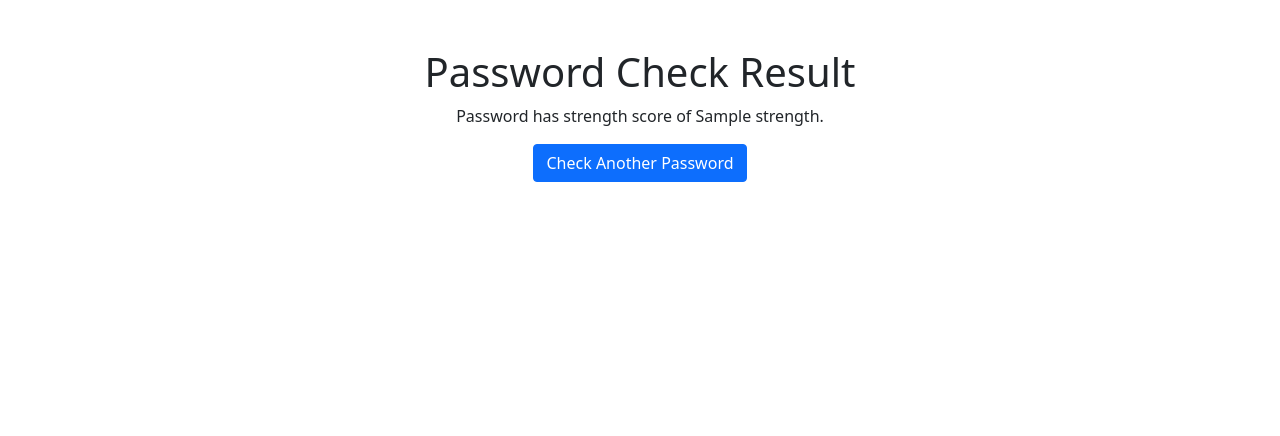
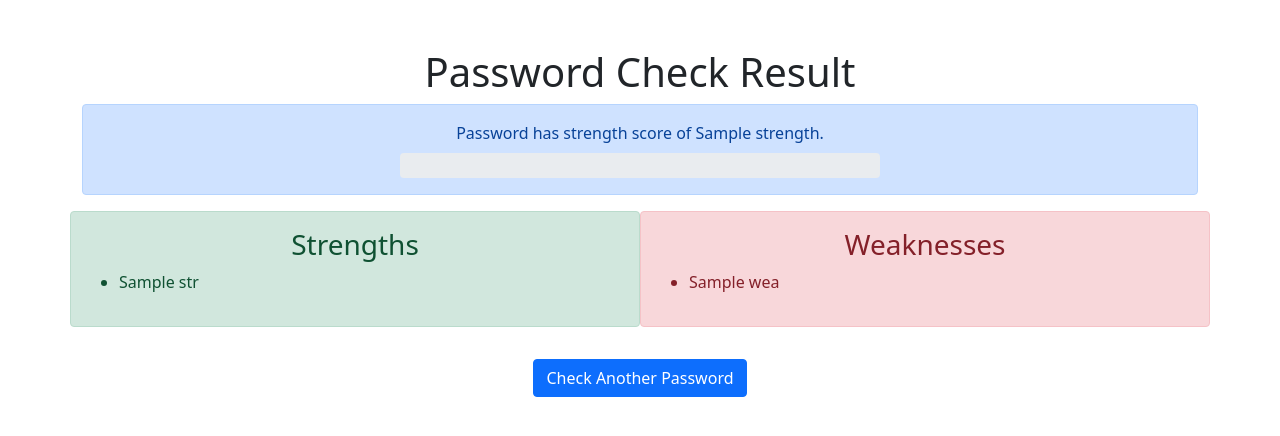
Before and after one commit to LongPham0812/Password-Checker, a Django app: template PasswordCheck/templates/PasswordCheck/check_password.html in a window 1280 px wide. Shown: the top 436 px of the page. Run offline with Django 5.2, Linux system fonts and the light colour scheme; data comes from the database, SQL or seed files in the repository; both versions use the stored data as it was after the commit; the template is opened without the code that fills it: values that come from a table or form of the project are taken from there, most other values are stand-ins (such as "Sample title", 1, 10 or a date in 2020).

Commit message:
finished, will add finishing touches later

```diff
--- a/PasswordCheck/models.py
+++ b/PasswordCheck/models.py
@@ -2,6 +2,7 @@ from django.db import models
 import statistics
 
 MAX_LENGTH = 30
+INITIAL_STRENGTH = 50
 
 def default_password_attributes():
     return {
@@ -17,8 +18,13 @@ def default_password_attributes():
 
 class Password(models.Model):
     password_text = models.CharField(max_length=MAX_LENGTH)
-    password_strength = models.IntegerField(default=50)
+    password_strength = models.IntegerField(default=INITIAL_STRENGTH)
     password_attributes = models.JSONField(default=default_password_attributes)
+    password_strengths = models.JSONField(default=list)
+    password_weaknesses = models.JSONField(default=list)
+
+    def set_password_text(self, password_text):
+        self.password_text = password_text
 
     def get_password_text(self):
         return self.password_text
@@ -50,8 +56,7 @@ class Password(models.Model):
         lower_percent = (self.password_attributes['lowercase'] / self.password_attributes['length'])
         number_percent = (self.password_attributes['numbers'] / self.password_attributes['length'])
         symbol_percent = (self.password_attributes['special_characters'] / self.password_attributes['length'])
-        deviation = statistics.stdev([upper_percent, lower_percent, number_percent, symbol_percent])
-        self.password_strength -= deviation * 10
+        self.password_strength -= statistics.stdev([upper_percent, lower_percent, number_percent, symbol_percent]) * 10
         self.password_strength = 100 if self.password_strength > 100 else 0 if self.password_strength < 0 else self.password_strength
 
         if self.password_attributes['previous_password']:
@@ -93,3 +98,66 @@ class Password(models.Model):
 
     def __str__(self):
         return f"{self.password_text} {self.password_strength} {self.password_attributes}"
+
+    def set_password_strengths(self, password_strengths):
+        self.password_strengths = password_strengths
+
+    def get_password_strengths(self):
+        return self.password_strengths
+
+    def set_password_weaknesses(self, password_weaknesses):
+        self.password_weaknesses = password_weaknesses
+
+    def get_password_weaknesses(self):
+        return self.password_weaknesses
+
+    def calculate_strengths_weaknesses(self):
+        if self.password_attributes['length'] >= 10:
+            self.password_strengths.append("The password is of sufficient length (10 characters or longer)")
+
+            if self.password_attributes['length'] <= 25:
+                self.password_weaknesses.append(f"The password could be longer (up to {MAX_LENGTH} characters)")
+        else:
+            self.password_weaknesses.append("The password is too short (less than 10 characters)")
+
+        if self.password_attributes['uppercase']:
+            self.password_strengths.append("The password contains at least 1 uppercase letter (A-Z)")
+        else:
+            self.password_weaknesses.append("The password does not contain any uppercase letters (A-Z)")
+
+        if self.password_attributes['lowercase']:
+            self.password_strengths.append("The password contains at least 1 lowercase letter (a-z)")
+        else:
+            self.password_weaknesses.append("The password does not contain any lowercase letters (a-z)")
+
+        if self.password_attributes['numbers']:
+            self.password_strengths.append("The password contains at least 1 number (0-9)")
+        else:
+            self.password_weaknesses.append("The password does not contain any numbers (0-9)")
+
+        if self.password_attributes['special_characters']:
+            self.password_strengths.append("The password contains at least 1 special character (!, @, #, etc.)")
+        else:
+            self.password_weaknesses.append("The password does not contain any special characters (!, @, #, etc.)")
+
+        if not self.password_attributes['previous_password']:
+            self.password_strengths.append("The password is new and has not been used previously")
+        else:
+            self.password_weaknesses.append("The password has been used previously")
+
+        if not self.password_attributes['contains_common_words']:
+            self.password_strengths.append("The password does not contain common words")
+        else:
+            self.password_weaknesses.append("The password contains 1 or more common words")
+
+        if not self.password_attributes['contains_personal_information']:
+            self.password_strengths.append("The password does not contain personal information (username, date of birth, etc.)")
+        else:
+            self.password_weaknesses.append("The password contains 1 or more pieces of personal information (username, date of birth, etc.)")
+
+        upper_percent = (self.password_attributes['uppercase'] / self.password_attributes['length'])
+        lower_percent = (self.password_attributes['lowercase'] / self.password_attributes['length'])
+        number_percent = (self.password_attributes['numbers'] / self.password_attributes['length'])
+        symbol_percent = (self.password_attributes['special_characters'] / self.password_attributes['length'])
+        if statistics.stdev([upper_percent, lower_percent, number_percent, symbol_percent]) > 0.75:
+            self.password_weaknesses.append("The password does not contain a large variety of uppercase letters, lowercase letters, numbers, and special characters")
--- a/PasswordCheck/templates/PasswordCheck/check_password.html
+++ b/PasswordCheck/templates/PasswordCheck/check_password.html
@@ -10,14 +10,64 @@
 <body>
     <div class="container mt-5 text-center">
         <h1>Password Check Result</h1>
-        {% if password %}
-            <p>Password has strength score of {{ strength }}.</p>
-        {% else %}
-            <p>No password provided. Please try again.</p>
-        {% endif %}
+
+        <div class="alert alert-primary">
+            {% if password %}
+                <p class="mb-2">Password has strength score of {{ strength }}.</p>
+                <div class="progress mx-auto" style="height: 25px; max-width: 480px;">
+                    <div id="strength-bar"
+                         class="progress-bar"
+                         role="progressbar"
+                         style="width: 0%;"
+                         aria-valuenow="0"
+                         aria-valuemin="0"
+                         aria-valuemax="100"
+                         data-strength="{{ strength }}">
+                    </div>
+                </div>
+            {% else %}
+                <p class="mb-0">No password provided. Please try again.</p>
+            {% endif %}
+        </div>
+
+        <div class="row">
+            <div class="col-md-6 alert alert-success text-start">
+                <h3 class="text-center">Strengths</h3>
+                {% for str in password_strengths %}
+                    <ul>
+                        <li>{{str}}</li>
+                    </ul>
+                {% endfor %}
+            </div>
+
+            <div class="col-md-6 alert alert-danger text-start">
+                <h3 class="text-center">Weaknesses</h3>
+                {% for wea in password_weaknesses %}
+                    <ul>
+                        <li>{{wea}}</li>
+                    </ul>
+                {% endfor %}
+            </div>
+        </div>
+
         <form action="{% url 'PasswordCheck:index' %}" method="post" class="mt-3">
             {% csrf_token %}
             <button type="submit" class="btn btn-primary">Check Another Password</button>
         </form>
     </div>
+
+    {% if password %}
+    <script>
+        const progress = document.getElementById("strength-bar");
+        const strength = Number(progress.dataset.strength);
+
+        function startProgress() {
+            progress.style.width = strength + "%";
+            progress.setAttribute("aria-valuenow", strength);
+        }
+
+        startProgress();
+    </script>
+    {% endif %}
 </body>
+</html>
--- a/PasswordCheck/templates/PasswordCheck/index.html
+++ b/PasswordCheck/templates/PasswordCheck/index.html
@@ -35,3 +35,4 @@
         </form>
     </div>
 </body>
+</html>
--- a/PasswordCheck/views.py
+++ b/PasswordCheck/views.py
@@ -17,5 +17,6 @@ def evaluate_password(request):
     if password:
         password_model.calculate_password_attributes(previous_password, common_words, personal_information)
         password_model.calculate_password_strength()
+        password_model.calculate_strengths_weaknesses()
 
-    return render(request, 'PasswordCheck/check_password.html', {'password': password, 'strength': password_model.get_password_strength()})
+    return render(request, 'PasswordCheck/check_password.html', {'password': password, 'strength': password_model.get_password_strength(), 'password_strengths': password_model.get_password_strengths(), 'password_weaknesses': password_model.get_password_weaknesses()})
```
Also changed, not shown: PasswordCheck/migrations/0003_password_password_strengths_and_more.py (added), db.sqlite3.
